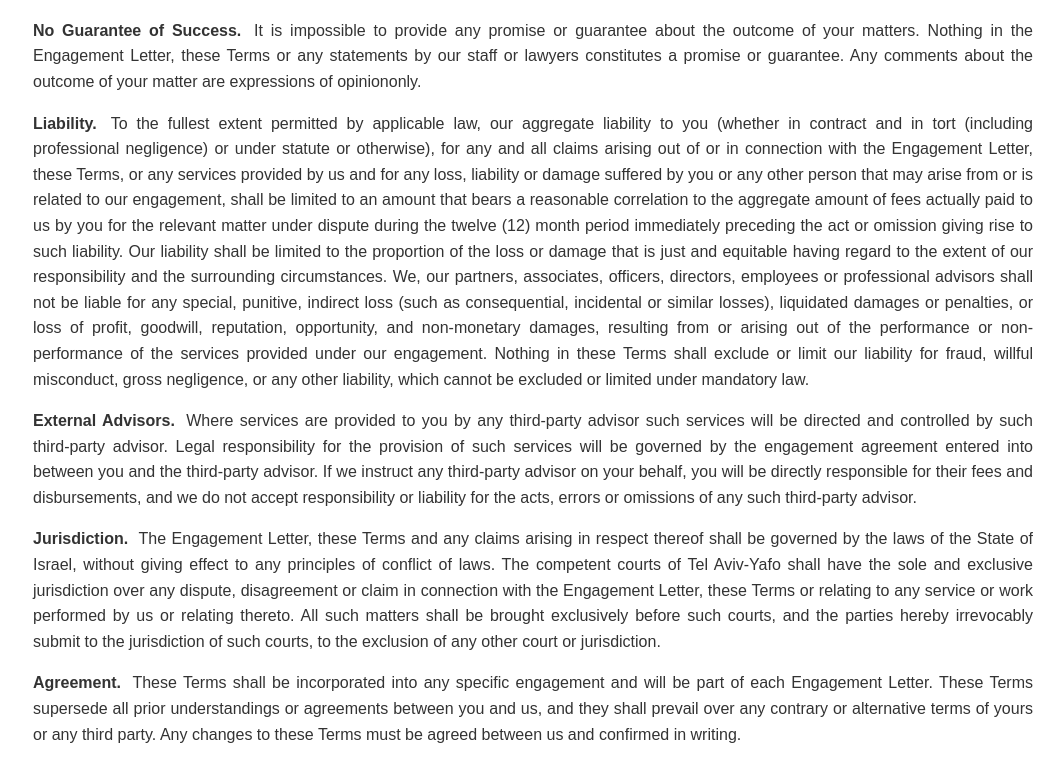
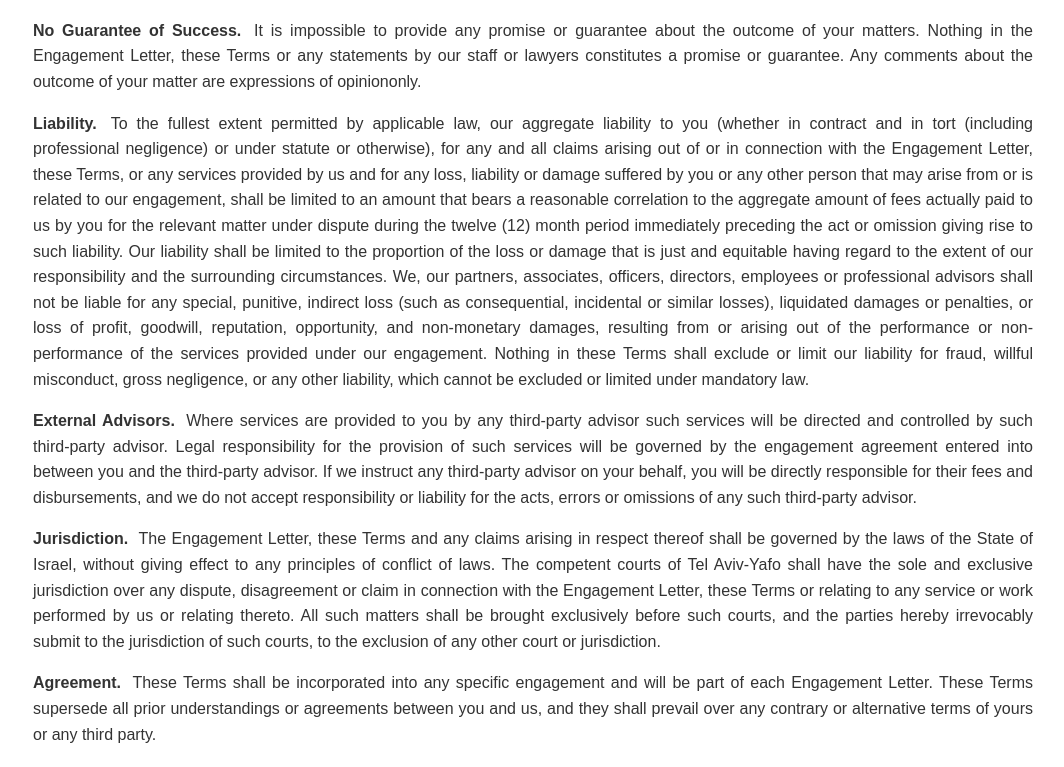
Before and after one commit to Shlomi2025/shibolet-web-page, a plain HTML site: page index.html in a window 1280 px wide. Shown: the part 3539-4306 px from the top of the page, without its empty margins (107-1171 px from the left). Drawn offline with Linux system fonts and the light colour scheme.

Commit message:
index.html

```diff
--- a/index.html
+++ b/index.html
@@ -374,7 +374,6 @@ other court or jurisdiction.</p>
 incorporated into any specific engagement and will be part of each Engagement
 Letter. These Terms supersede all prior understandings or agreements between
 you and us, and they shall prevail over any contrary or alternative terms of
-yours or any third party. Any changes to these Terms must be agreed between us
-and confirmed in writing.</p>
+yours or any third party. </p>
 </body>
 </html>
```
